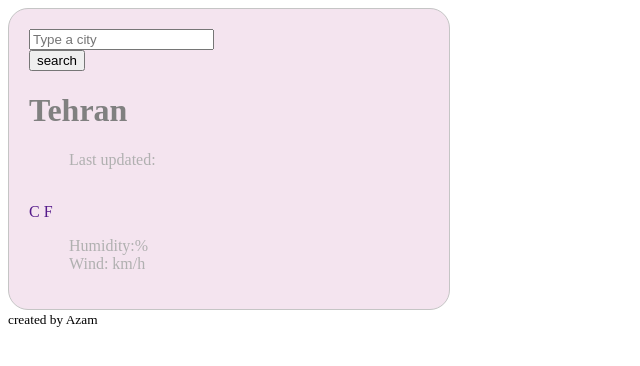
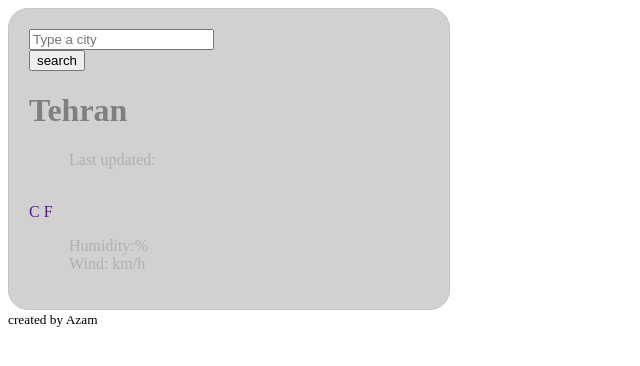
Before and after one commit to azam16214/WEEKHM7, a plain HTML site: page week7homework.html in a window 1280 px wide. Shown: the whole page, without its empty margins (0-640 px from the left). Drawn offline with nearby package versions, Linux system fonts and the light colour scheme; no server answers.

Commit message:
changed background

```diff
--- a/src/styles.css
+++ b/src/styles.css
@@ -3,7 +3,7 @@
   max-width: 400px;
   padding: 20px;
   border-radius: 20px;
-  background-color: rgb(244, 228, 239);
+  background-color: rgb(211, 208, 210);
 }
 h1 {
   text-size: 20px;
```
